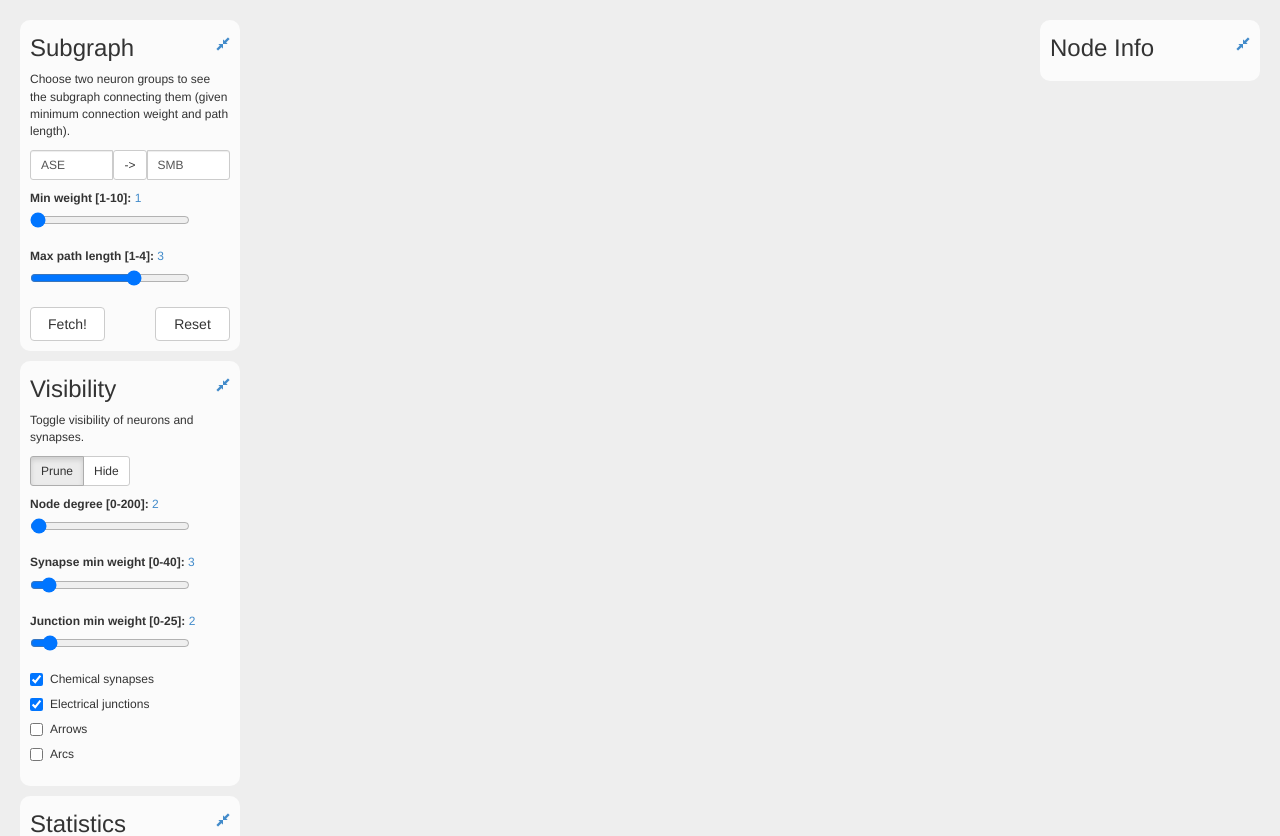
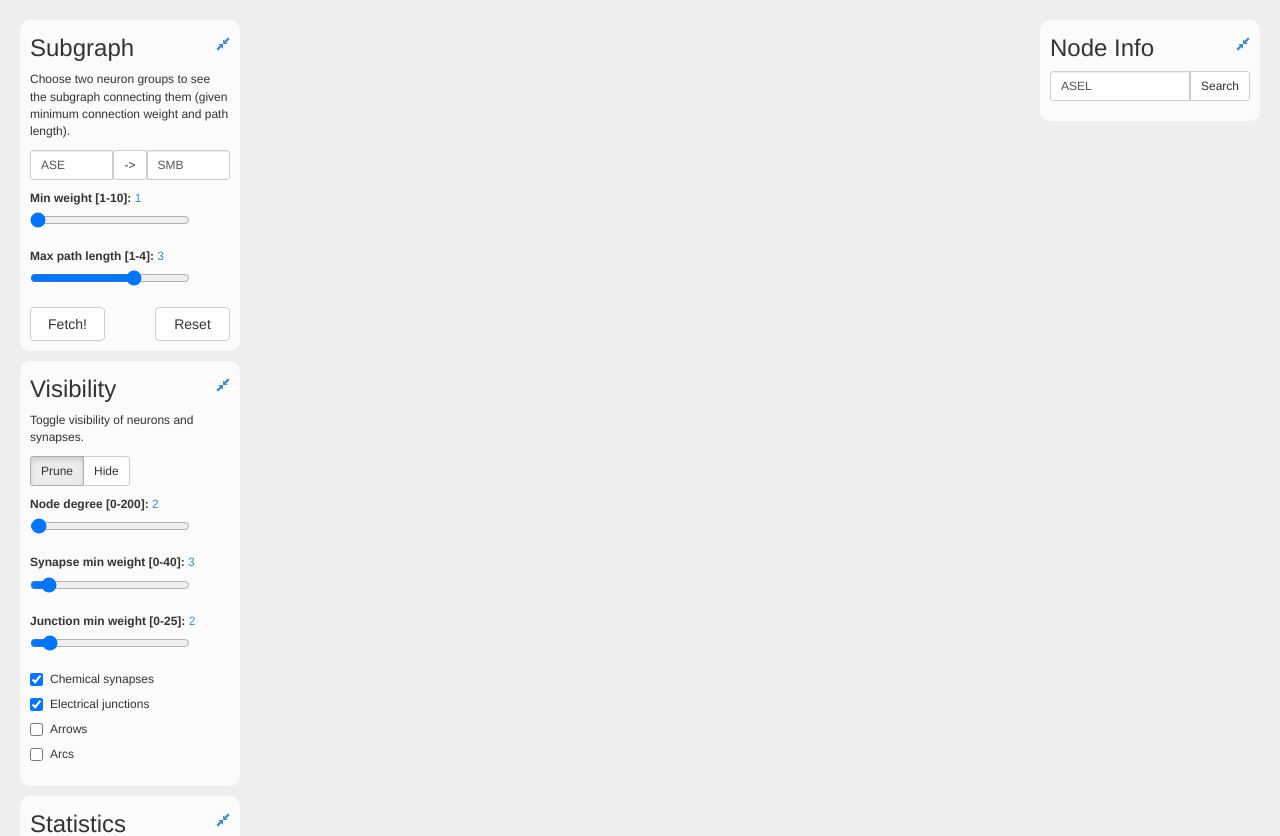
Before and after one commit to buhrmann/elegans, a Flask app: page / in a window 1280 px wide. Shown: the top 836 px of the page. Run offline with Flask 2, Linux system fonts and the light colour scheme; data that the repository does not hold is empty; some libraries are stand-ins or nearby versions.

Commit message:
Full window width. Node search back.

```diff
--- a/static/css/d3.css
+++ b/static/css/d3.css
@@ -5,11 +5,8 @@ body {
 }
 
 #graph {
-  position: absolute;
-  top: 20px;
-  left: 15%;
-  width: 85%;
-  height: 100%;
+  display: block;
+  width: 100%;
   margin: 0 auto;
 }
 
@@ -57,6 +54,10 @@ output {
   width: 75px;
 }
 
+.form-control {
+  /*background: rgba(255,255,255,0.5);*/
+}
+
 svg {
   cursor: move;
 }
--- a/static/js/d3graph.js
+++ b/static/js/d3graph.js
@@ -1,6 +1,8 @@
 // Setup
-var width = 1000;
-var height = 1000;
+// var width = 1000;
+// var height = 1000;
+var width = window.innerWidth;
+var height = window.innerHeight;
 var data;
 var force, drag, zoom;
 var nodeColorScale;
@@ -106,11 +108,15 @@ graph = function(id, d) {
     edgesWeightDim = efilter.dimension(function(d) { return d.type != "EJ" ? d.weight : 6666; });
     junctionsWeightDim = efilter.dimension(function(d) { return d.type == "EJ" ? d.weight : 6666; });
 
-    //Search
-    var optArray = d3.set(data.neurons.map(function(d) { return d.group;} ).sort()).values();
+    //S earch
+    var groupArray = d3.set(data.neurons.map(function(d) { return d.group;} ).sort()).values();
     $(function () {
-        $("#group1").autocomplete({source: optArray});
-        $("#group2").autocomplete({source: optArray});
+        $("#group1").autocomplete({source: groupArray});
+        $("#group2").autocomplete({source: groupArray});
+    });
+    var nameArray = d3.set(data.neurons.map(function(d) { return d.name;} ).sort()).values();
+    $(function () {
+        $("#search-node").autocomplete({source: nameArray});
     });
 
     update(data.neurons, data.synapses);
@@ -521,11 +527,17 @@ function arcsplease(checkbox) {
 
 
 function searchNode() {
-    var selectedVal = document.getElementById('group1').value;
-    svg = d3.select("svg");
-    var sel = node.filter(function(d) { return d.name == selectedVal; })
-    connectedNodes(sel.data()[0]);
+    var selectedVal = document.getElementById('search-node').value;
+    var sel = node.filter(function(d) { return d.name == selectedVal; });
+    if(sel[0].length > 0) {
+        showNodeInfo(sel.data()[0]);
+        connectedNodes(sel.data()[0]);
+    }
+    else {
+        $('#search-node').addClass("alert-danger");
+    }
 }
+
 
 function initNodePos(neurons) {
     neurons.forEach(function(d) {
@@ -549,20 +561,20 @@ function addNodeRadius(neurons) {
 }
 
 
+function resetSlider(s, v) {
+    $('#' + s + ' input').val(v);
+    $('#' + s + ' output').val(v);
+}
+
+
 function graphReset() {
     document.getElementById("resetbutton").innerHTML = '<img id="ajaxloader" src="/static/images/ajax-loader.gif">'
     $.getJSON($SCRIPT_ROOT + '/_reset', function(d) {
         data = d.result;
         initNodePos(data.neurons);
-        $('#wminslider').val(3);
-        $('#jminslider').val(2);
-        $('#ndegslider').val(1);
-        wminVal = 3;
-        wminVal = 2;
-        ndegVal = 1;
-        document.querySelector('#wminlabel').value = 3;
-        document.querySelector('#jminlabel').value = 2;
-        document.querySelector('#ndeglabel').value = 1;
+        resetSlider("jmin", jminVal=2);
+        resetSlider("wmin", wmin=3);
+        resetSlider("ndeg", ndegVal=1);
         updateCrossFilter(data['neurons'], data['synapses']);
         document.getElementById("resetbutton").innerHTML = "Reset";
       });
@@ -585,15 +597,9 @@ function subGraph() {
         dir: dir
       }, function(d) {
         data = d.result;
-        $('#wminslider').val(0);
-        $('#jminslider').val(0);
-        $('#ndegslider').val(0);
-        wminVal = 0;
-        jminVal = 0;
-        ndegVal = 0;
-        document.querySelector('#wminlabel').value = 0;
-        document.querySelector('#jminlabel').value = 0;
-        document.querySelector('#ndeglabel').value = 0;
+        resetSlider("jmin", jminVal=0);
+        resetSlider("wmin", wmin=0);
+        resetSlider("ndeg", ndegVal=0);
         updateCrossFilter(data['neurons'], data['synapses']);
         document.getElementById("fetchbutton").innerHTML = "Fetch!"
       });
--- a/templates/graph.html
+++ b/templates/graph.html
@@ -4,6 +4,7 @@
 
   {% if data %}
     <div id="graph"></div>
+
      <div class="uiwidget" id="menu-widget">
       <form>
         <div class="formpanel">
@@ -53,15 +54,15 @@
             <button id="prune1" type="button" data-toggle="button" name="option" value="1" class="btn btn-default active">Prune</button>
             <button id="prune2" type="button" data-toggle="button" name="option" value="2" class="btn btn-default">Hide</button>
           </div></p>
-          <div class="form-group">
+          <div class="form-group" id="ndeg">
             <label for="ndegslider">Node degree [0-200]:</label> <output for="thresholdSlider" id="ndeglabel">2</output>
             <input type="range" id="ndegslider" name="ndeg" value="2" min="0" max="200" oninput="filterNDeg(value)">
           </div>
-          <div class="form-group">
+          <div class="form-group" id="wmin">
             <label for="wminslider">Synapse min weight [0-40]:</label> <output for="wminslider" id="wminlabel">3</output>
             <input type="range" id="wminslider" name="wmin" value="3" min="0" max="40" oninput="filterWMin(value)">
           </div>
-          <div class="form-group">
+          <div class="form-group" id="jmin">
             <label for="jminslider">Junction min weight [0-25]:</label> <output for="jminslider" id="jminlabel">2</output>
             <input type="range" id="jminslider" name="jmin" value="2" min="0" max="25" oninput="filterJMin(value)">
           </div>
@@ -105,8 +106,16 @@
           </a></small>
         </h3>
         <div id="nodepanel" class="panel-collapse collapse in">
-        <span id="nodeinfo"></span>
-      </div>
+          <p>
+            <div class="input-group input-group-sm">
+              <input id="search-node" type="text" placeholder="name" value="ASEL" size="4" class="form-control"/>
+              <span class="input-group-btn">
+                <button type="button" id="snbutton" class="btn btn-default" onclick="searchNode();">Search</button>
+              </span>
+            </div>
+          </p>
+          <span id="nodeinfo"></span>
+        </div>
       </div>
     </div>
   {% endif %}
@@ -121,6 +130,10 @@
   $(function() {
     $('#prune-radio button').click(function() {
       $(this).addClass('active').siblings().removeClass('active');
+    });
+
+    $('#search-node').click(function() {
+      $(this).removeClass("alert-danger");
     });
 
     $SCRIPT_ROOT = {{ request.script_root|tojson|safe }};
--- a/templates/layout.html
+++ b/templates/layout.html
@@ -18,8 +18,8 @@
   </head>
 
   <body>
-    <div class="container">
-      <div class="row">
+    <div id="container">
+      <div id="row1">
     {% block content %}
     {% endblock %}
       </div>
```
